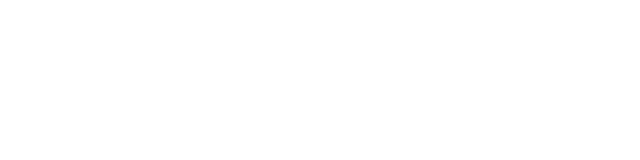
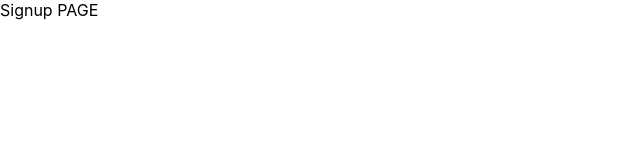
Before and after one commit to elie-atia/binance-web-app, a React (Create React App) app in the folder frontend/: page /signup in a window 1280 px wide. Shown: the top 160 px of the page, without its empty margins (0-640 px from the left). Built offline with nearby package versions, Linux system fonts and the light colour scheme.

Commit message:
feat: add blank signup and login page (frontend)

```diff
--- a/frontend/src/App.js
+++ b/frontend/src/App.js
@@ -3,6 +3,9 @@
 import { BrowserRouter as Router, Route } from 'react-router-dom';
 import Market from './containers/Market/Market';
 import HomePage from './containers/Home/HomePage';
+import Signup from './containers/Signup/Signup';
+import Login from './containers/Login/Login';
+
 function App() {
 
   return (
@@ -14,6 +17,8 @@
               <div className="col-12">
                 <Route exact path="/" component={HomePage} />
                 <Route path="/market" component={Market} />
+                <Route path="/signup" component={Signup} />
+                <Route path="/login" component={Login} />
               </div>
             </div>
           </div>
--- /dev/null
+++ b/frontend/src/containers/Login/Login.js
@@ -0,0 +1,15 @@
+import React, { useState, useRef, useEffect } from 'react'
+
+
+function Login() {
+    return (
+        <React.Fragment>
+            Login PAGE
+
+        </React.Fragment>
+    );
+
+
+}
+
+export default Login;
--- /dev/null
+++ b/frontend/src/containers/Login/Login.styles.js
@@ -0,0 +1 @@
+import styled from "styled-components";
--- /dev/null
+++ b/frontend/src/containers/Signup/Signup.js
@@ -0,0 +1,15 @@
+import React, { useState, useRef, useEffect } from 'react'
+
+
+function Signup() {
+    return (
+        <React.Fragment>
+            Signup PAGE
+
+        </React.Fragment>
+    );
+
+
+}
+
+export default Signup;
--- /dev/null
+++ b/frontend/src/containers/Signup/Signup.styles.js
@@ -0,0 +1 @@
+import styled from "styled-components";
```
